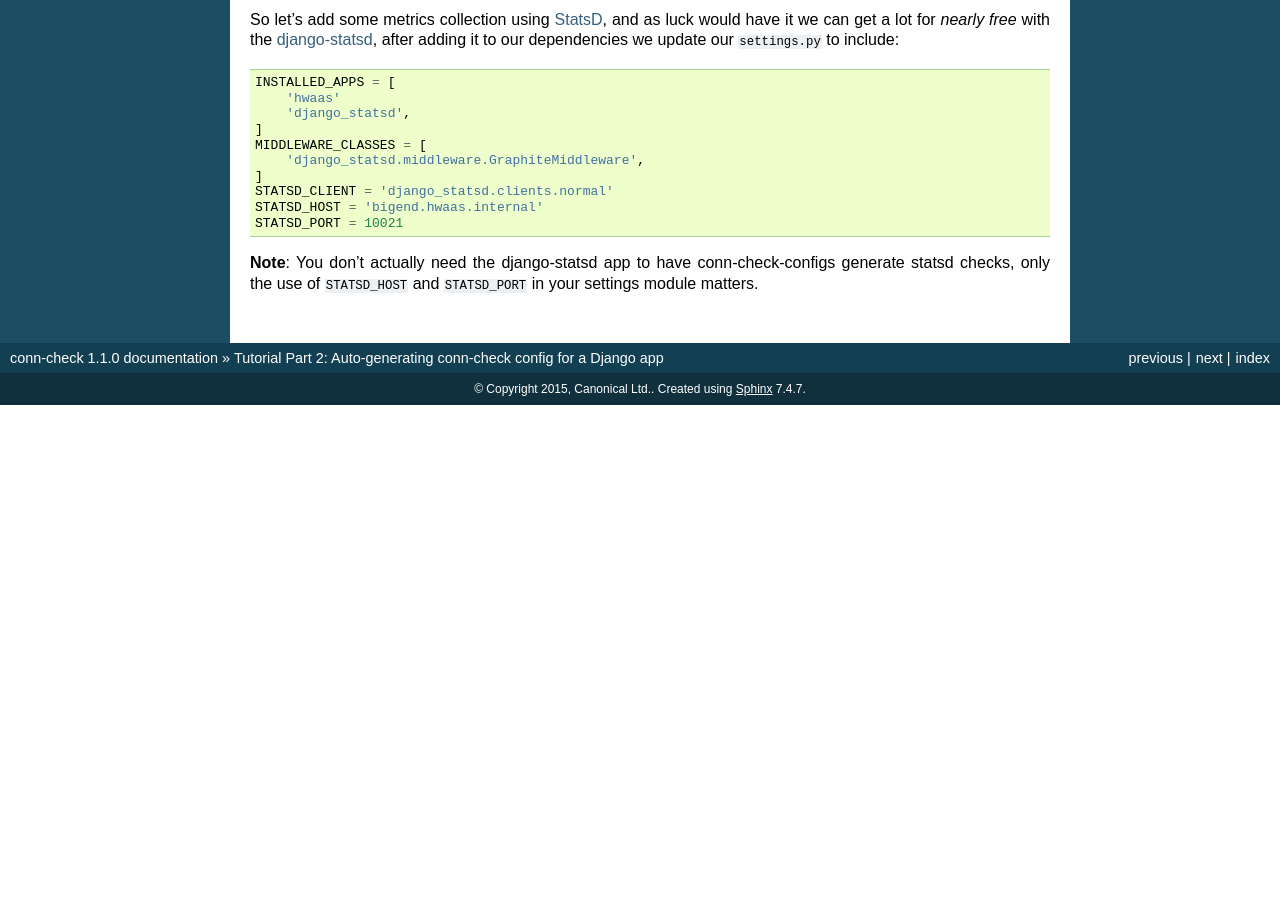
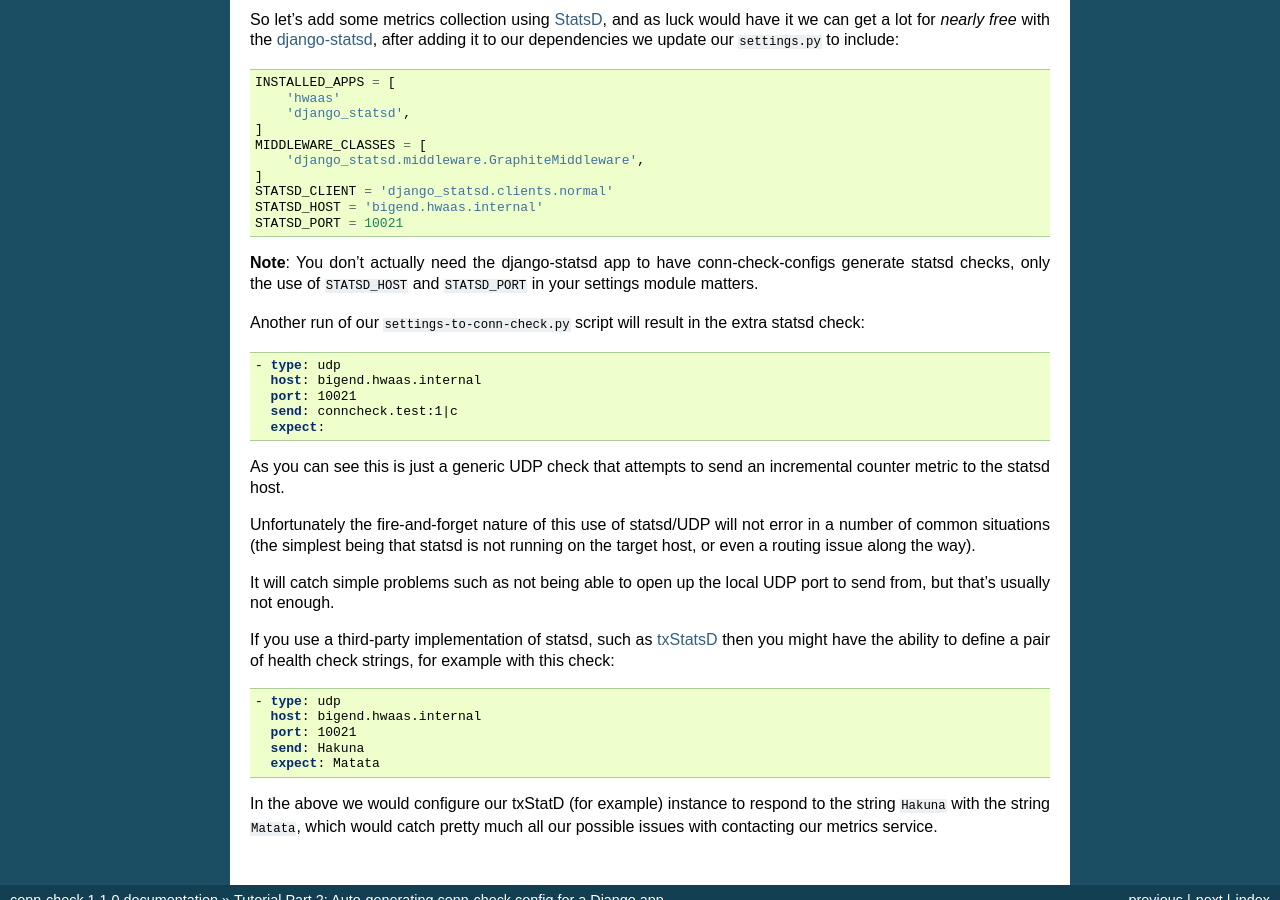
Before and after one commit to canonical-ols/conn-check, a Sphinx documentation site: the page built from docs/tutorial-part-2.rst, in a window 1280 px wide and 900 px high, scrolled down 1850 px. Built offline with Sphinx 7.4.7, drawn with Linux system fonts in a browser that asks for light colours; before the commit the page ends 2255 px from its top, so only the background shows below that.

Commit message:
Finish statsd section

```diff
--- a/docs/tutorial-part-2.rst
+++ b/docs/tutorial-part-2.rst
@@ -139,3 +139,40 @@ our dependencies we update our ``settings.py`` to include:
 **Note**: You don't actually need the django-statsd app to have
 conn-check-configs generate statsd checks, only the use of ``STATSD_HOST``
 and ``STATSD_PORT`` in your settings module matters.
+
+Another run of our ``settings-to-conn-check.py`` script will result in the
+extra statsd check:
+
+.. code-block:: yaml
+
+    - type: udp
+      host: bigend.hwaas.internal
+      port: 10021
+      send: conncheck.test:1|c
+      expect:
+
+As you can see this is just a generic UDP check that attempts to send an
+incremental counter metric to the statsd host.
+
+Unfortunately the fire-and-forget nature of this use of statsd/UDP will not
+error in a number of common situations (the simplest being that statsd is not
+running on the target host, or even a routing issue along the way).
+
+It will catch simple problems such as not being able to open up the local UDP
+port to send from, but that's usually not enough.
+
+If you use a third-party implementation of statsd, such as
+`txStatsD <https://launchpad.net/txstatsd>`_ then you might have the ability
+to define a pair of health check strings, for example with this check:
+
+.. code-block:: yaml
+
+    - type: udp
+      host: bigend.hwaas.internal
+      port: 10021
+      send: Hakuna
+      expect: Matata
+
+In the above we would configure our txStatD (for example) instance to respond
+to the string ``Hakuna`` with the string ``Matata``, which would catch pretty
+much all our possible issues with contacting our metrics service.
```
